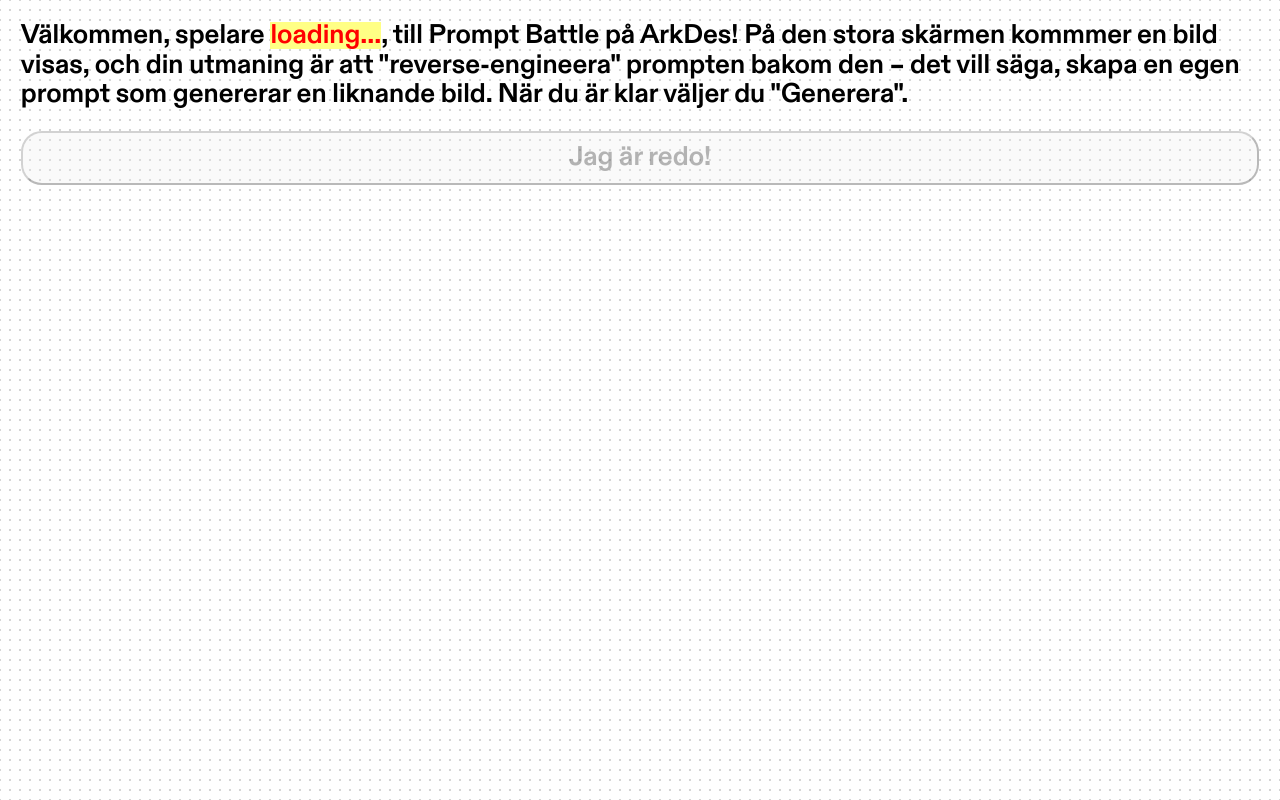
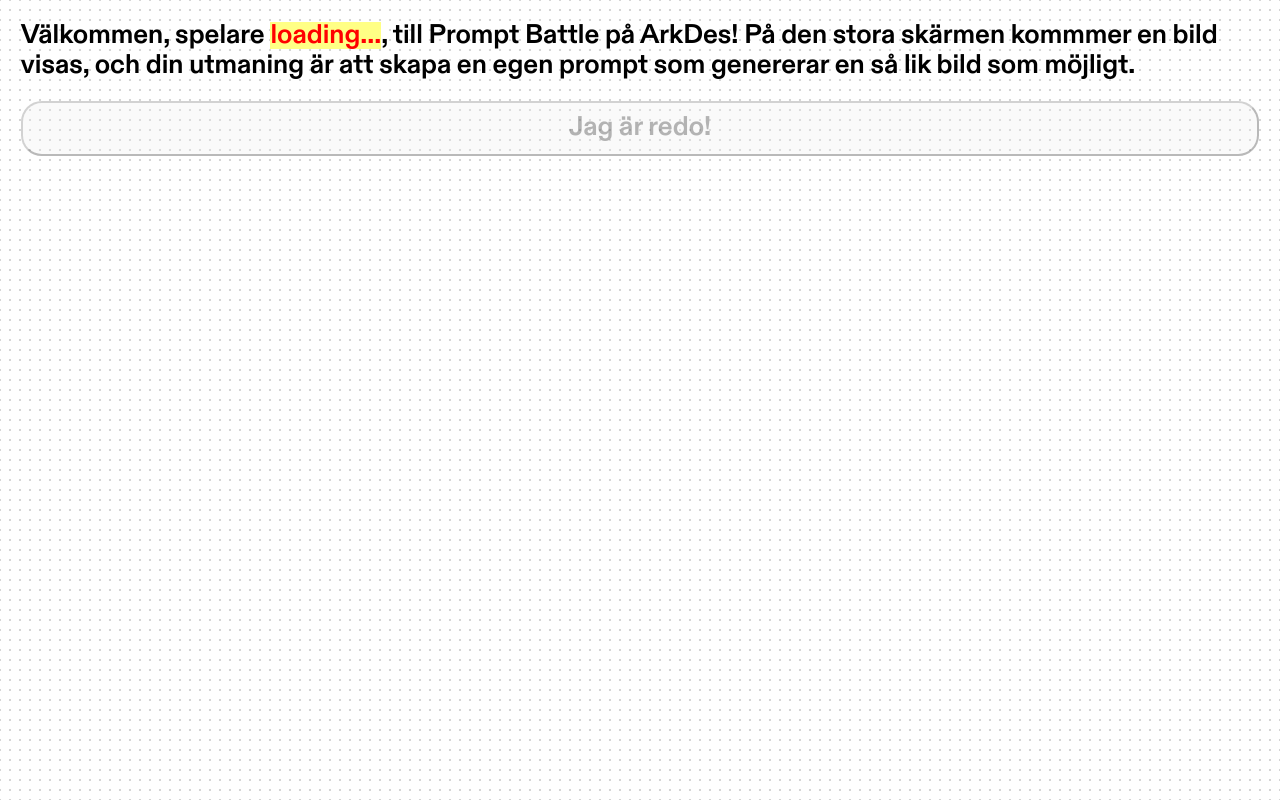
Before and after one commit to jonasjohansson/prompt-battle-arkdes, a website: page player/index.html in a window 1280 px wide. Drawn offline with Linux system fonts and the light colour scheme.

Commit message:
Update index.html

```diff
--- a/player/index.html
+++ b/player/index.html
@@ -15,9 +15,8 @@
           Välkommen, spelare
           <span id="playerId" class="highlight">loading...</span>, till Prompt
           Battle på ArkDes! På den stora skärmen kommmer en bild visas, och din
-          utmaning är att "reverse-engineera" prompten bakom den – det vill
-          säga, skapa en egen prompt som genererar en liknande bild. När du är
-          klar väljer du "Generera".
+          utmaning är att skapa en egen prompt som genererar en så lik bild som
+          möjligt.
         </p>
         <button id="startButton" onclick="startGame()" disabled>
           Jag är redo!
```
